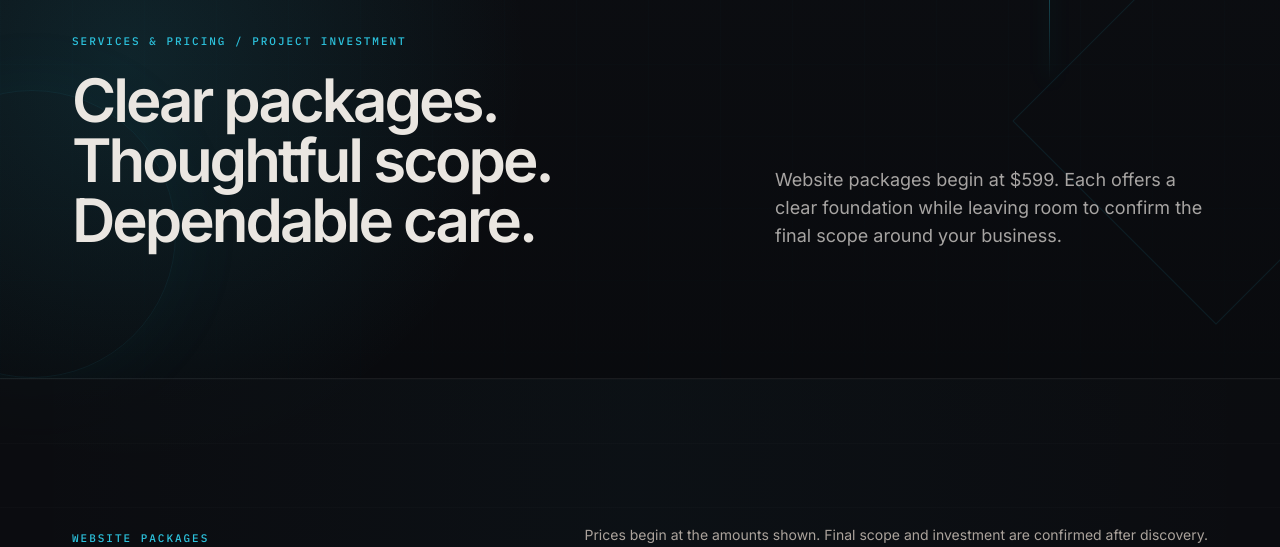
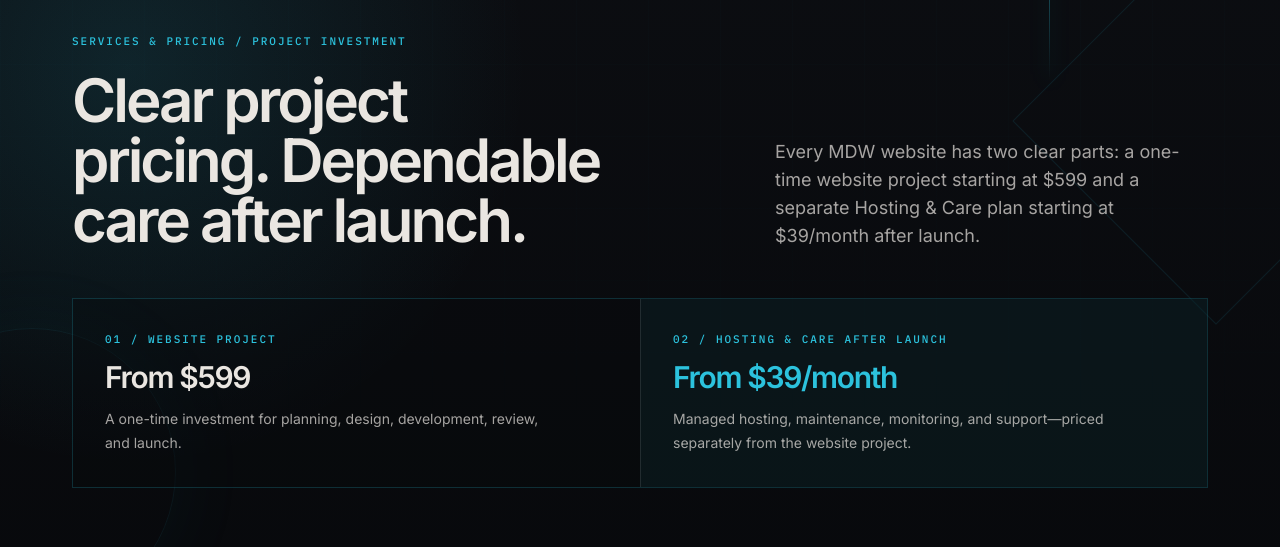
Before and after one commit to mcphe103/mdw-site, a Next.js app: page /pricing in a window 1280 px wide. Shown: the part 152-699 px from the top of the page. Built offline with nearby package versions, Linux system fonts and the light colour scheme; no server answers.

Commit message:
clarify project and care costs on pricing page

```diff
--- a/components/sections/Pricing.tsx
+++ b/components/sections/Pricing.tsx
@@ -18,11 +18,24 @@ export function Pricing() {
           <p className="operational-label">Services & Pricing / Project investment</p>
           <div className="mt-5 grid gap-8 lg:grid-cols-[1.18fr_0.82fr] lg:items-end lg:gap-20">
             <h1 className="max-w-4xl text-balance text-4xl font-semibold leading-[1.05] tracking-[-0.05em] text-base-heading sm:text-5xl lg:text-6xl">
-              Clear packages. Thoughtful scope. Dependable care.
+              Clear project pricing. Dependable care after launch.
             </h1>
             <p className="max-w-xl text-base leading-8 text-base-text/70 sm:text-lg">
-              Website packages begin at $599. Each offers a clear foundation while leaving room to confirm the final scope around your business.
+              Every MDW website has two clear parts: a one-time website project starting at $599 and a separate Hosting &amp; Care plan starting at $39/month after launch.
             </p>
+          </div>
+
+          <div className="mt-12 grid overflow-hidden border border-base-cyan/20 bg-base-bg/35 sm:grid-cols-2">
+            <div className="p-6 sm:p-8">
+              <p className="operational-label">01 / Website project</p>
+              <p className="mt-3 text-3xl font-semibold tracking-[-0.045em] text-base-heading">From $599</p>
+              <p className="mt-3 max-w-md text-sm leading-6 text-base-text/70">A one-time investment for planning, design, development, review, and launch.</p>
+            </div>
+            <div className="border-t border-white/10 bg-base-cyan/[0.06] p-6 sm:border-l sm:border-t-0 sm:p-8">
+              <p className="operational-label text-base-cyan">02 / Hosting &amp; Care after launch</p>
+              <p className="mt-3 text-3xl font-semibold tracking-[-0.045em] text-base-cyan">From $39/month</p>
+              <p className="mt-3 max-w-md text-sm leading-6 text-base-text/70">Managed hosting, maintenance, monitoring, and support—priced separately from the website project.</p>
+            </div>
           </div>
         </Container>
       </section>
```
